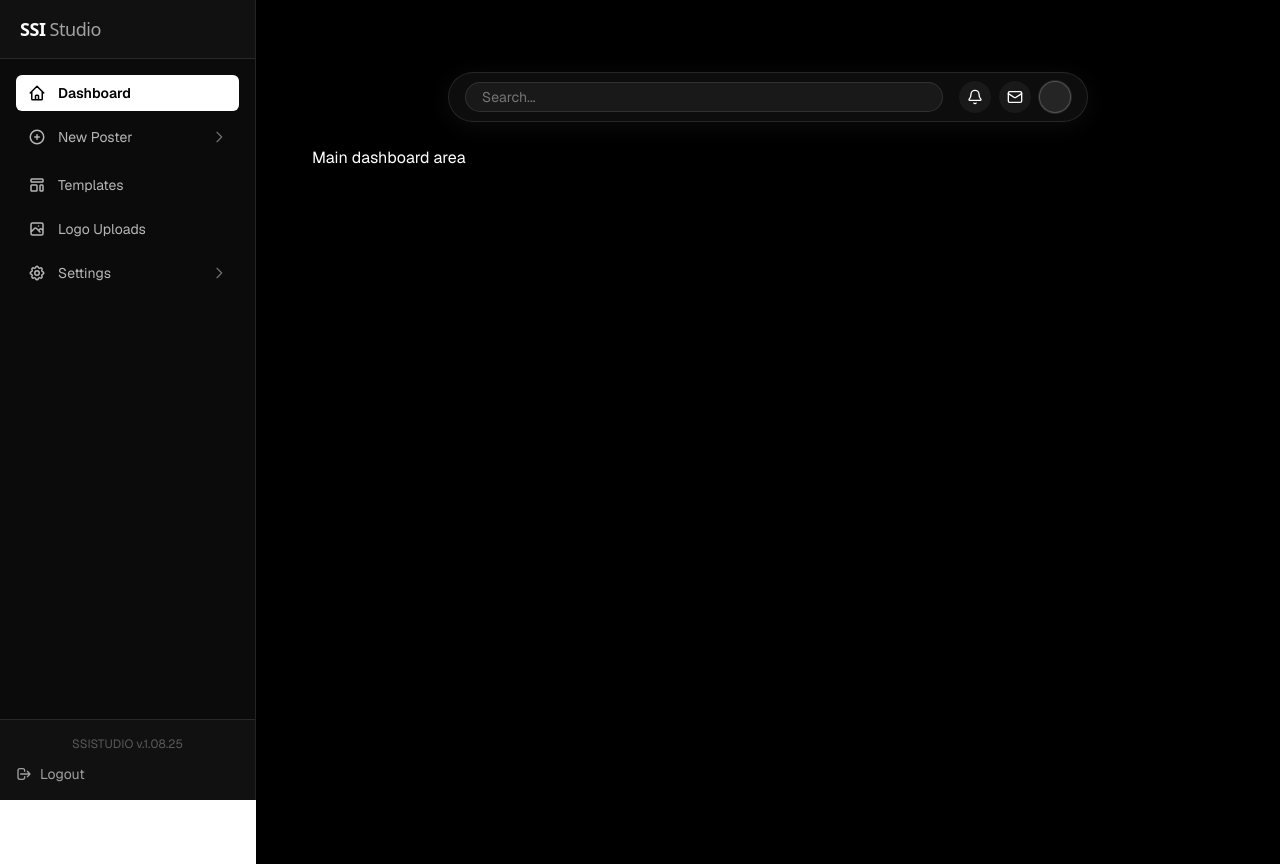
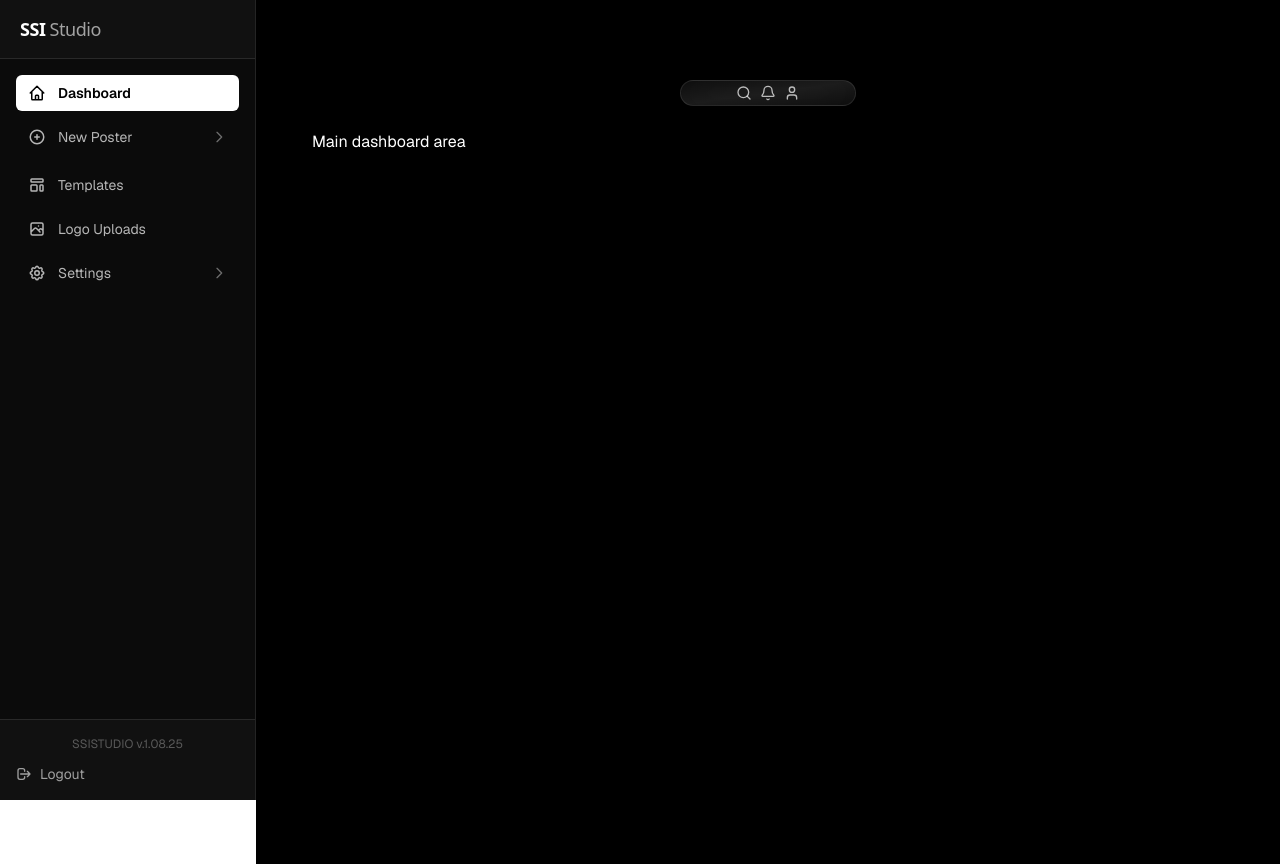
Before and after one commit to puneetshukla14/ssistudio, a Next.js app: page /dashboard in a window 1280 px wide. Built offline with nearby package versions, Linux system fonts and the light colour scheme.

Commit message:
Update Header.tsx

```diff
--- a/components/dashboard/Header.tsx
+++ b/components/dashboard/Header.tsx
@@ -1,32 +1,56 @@
 'use client'
 
-import { Bell, Mail } from 'lucide-react'
+import { Bell, Mail, User, Search } from 'lucide-react'
+import { useState } from 'react'
+import clsx from 'clsx'
 
 export default function DashboardHeader() {
+  const [isHovered, setIsHovered] = useState(false)
+
   return (
-    <header className="mx-auto mt-4 max-w-screen-sm backdrop-blur-lg bg-white/5 border border-white/10 px-4 py-2 flex items-center justify-between rounded-full shadow-[0_4px_24px_rgba(255,255,255,0.05)] transition-all">
+    <div
+      onMouseEnter={() => setIsHovered(true)}
+      onMouseLeave={() => setIsHovered(false)}
+      className={clsx(
+        "relative z-10 mx-auto mt-6 flex items-center justify-between overflow-hidden rounded-full border border-white/10 backdrop-blur-2xl transition-all duration-500 ease-in-out shadow-[0_8px_32px_rgba(0,0,0,0.3)] bg-gradient-to-br from-white/5 via-white/10 to-white/5",
+        isHovered ? "max-w-screen-sm px-5 py-2 w-full" : "w-44 px-3 py-1"
+      )}
+    >
+      {/* Soft glow inside */}
+      <div className="absolute inset-0 pointer-events-none before:content-[''] before:absolute before:inset-0 before:rounded-full before:bg-white/10 before:blur-lg before:opacity-30" />
 
-      {/* Search Bar */}
+      {/* Content */}
+      <div className="flex items-center justify-between w-full relative z-10">
+        {isHovered ? (
+          <>
+            {/* Expanded: Full Search + Icons */}
             <div className="flex-1 mr-4">
               <input
                 type="text"
                 placeholder="Search..."
-          className="w-full px-4 py-1 bg-white/5 text-white placeholder-white/40 border border-white/10 rounded-full text-sm focus:outline-none focus:ring-2 focus:ring-white/20 transition"
+                className="w-full px-4 py-1.5 text-sm text-white placeholder-white/50 bg-white/5 border border-white/10 rounded-full backdrop-blur-md focus:outline-none focus:ring-2 focus:ring-white/20 transition-all"
               />
             </div>
 
-      {/* Icons and Profile */}
             <div className="flex items-center gap-2">
-        <button className="p-2 rounded-full bg-white/5 hover:bg-white/10 transition">
-          <Bell className="h-4 w-4 text-white" />
+              <button className="p-2 bg-white/10 hover:bg-white/20 rounded-full backdrop-blur-sm transition-all duration-200">
+                <Mail className="w-4 h-4 text-white" />
               </button>
-
-        <button className="p-2 rounded-full bg-white/5 hover:bg-white/10 transition">
-          <Mail className="h-4 w-4 text-white" />
+              <button className="p-2 bg-white/10 hover:bg-white/20 rounded-full backdrop-blur-sm transition-all duration-200">
+                <Bell className="w-4 h-4 text-white" />
               </button>
-
-        <div className="w-8 h-8 rounded-full border border-white/20 bg-white/10 ring-1 ring-white/10" />
+              <div className="w-9 h-9 rounded-full bg-white/10 border border-white/20 ring-1 ring-white/10 backdrop-blur-sm" />
             </div>
-    </header>
+          </>
+        ) : (
+          // Collapsed: Cute minimal icons
+          <div className="flex items-center justify-center w-full gap-2">
+            <Search className="w-4 h-4 text-white/70" />
+            <Bell className="w-4 h-4 text-white/70" />
+            <User className="w-4 h-4 text-white/70" />
+          </div>
+        )}
+      </div>
+    </div>
   )
 }
```
Lines whose indentation alone changed are shown as unchanged.
